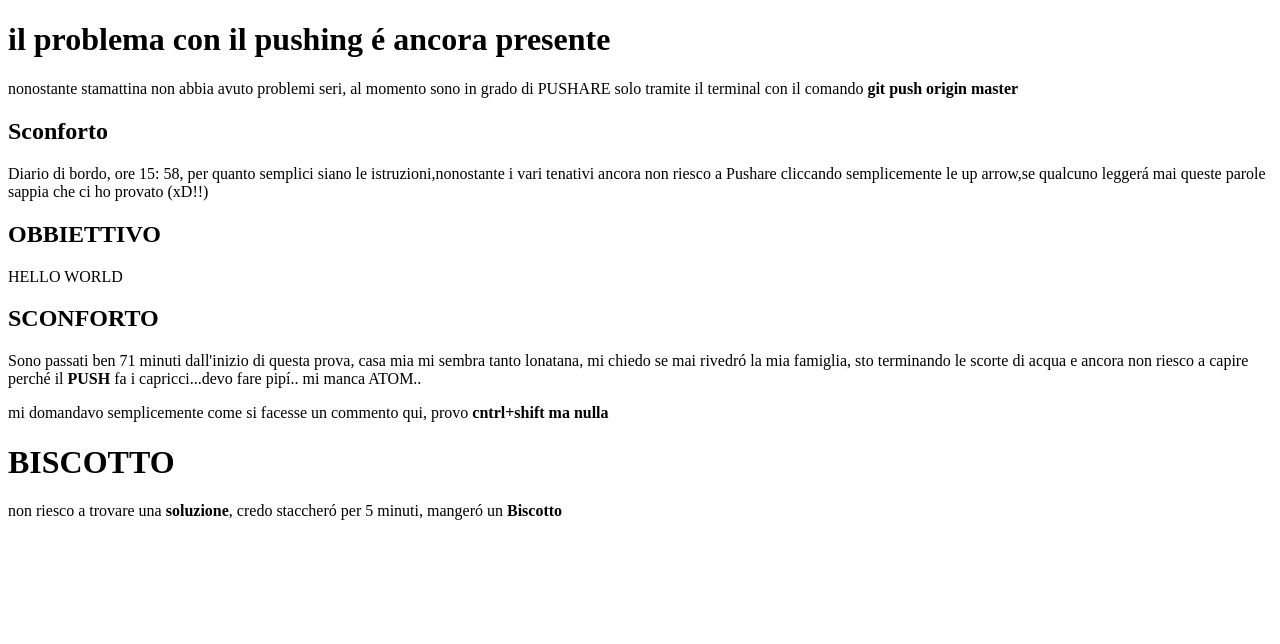
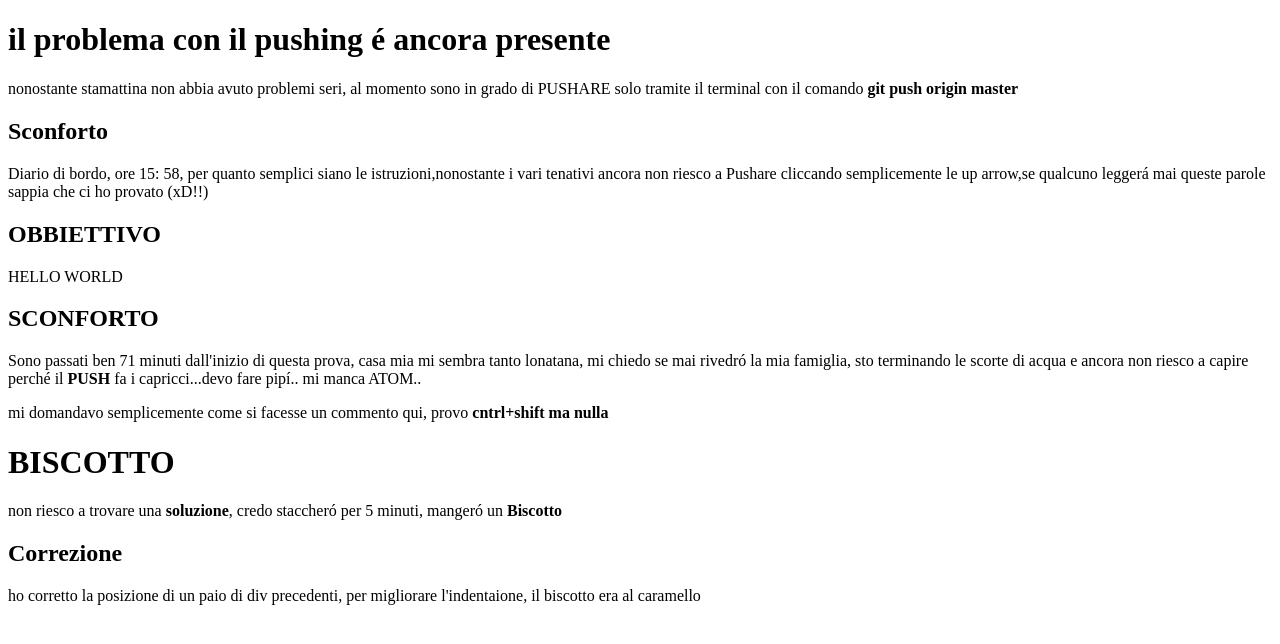
Before and after one commit to ClaudioDiCaprio/htmlcss-hello, a plain HTML site: page index.html in a window 1280 px wide. Drawn offline with Linux system fonts and the light colour scheme.

Commit message:
correzione posisione div

```diff
--- a/index.html
+++ b/index.html
@@ -33,13 +33,13 @@
 
             <p>Sono passati ben 71 minuti dall'inizio di questa prova, casa mia mi sembra tanto lonatana, mi chiedo se mai rivedró la mia famiglia, sto terminando le scorte di acqua e ancora non riesco a capire perché il <strong>PUSH</strong> fa i capricci...devo fare pipí.. mi manca ATOM.. </p>
 
-     </div>
+    </div>
 
-     <div class"commento">
+    <div class"commento">
 
         <p>mi domandavo semplicemente come si facesse un commento qui, provo <strong>cntrl+shift ma nulla</strong></p>
 
-     </div>
+    </div>
 
       <!-- a quanto pare con lo shift del tastierino numerico il commento non viene generato mentre con lo shift della tastiera si -->
 
@@ -49,6 +49,13 @@
 
             <P>non riesco a trovare una <strong>soluzione</strong>, credo staccheró per 5 minuti, mangeró un <strong>Biscotto</strong></P>
 
-        </div>
+    </div>
+
+    <div>
+        <h2>Correzione</h2>
+
+            <p>ho corretto la posizione di un paio di div precedenti, per migliorare l'indentaione, il biscotto era al caramello</p>
+
+    </div>
 </body>
 </html>
```
